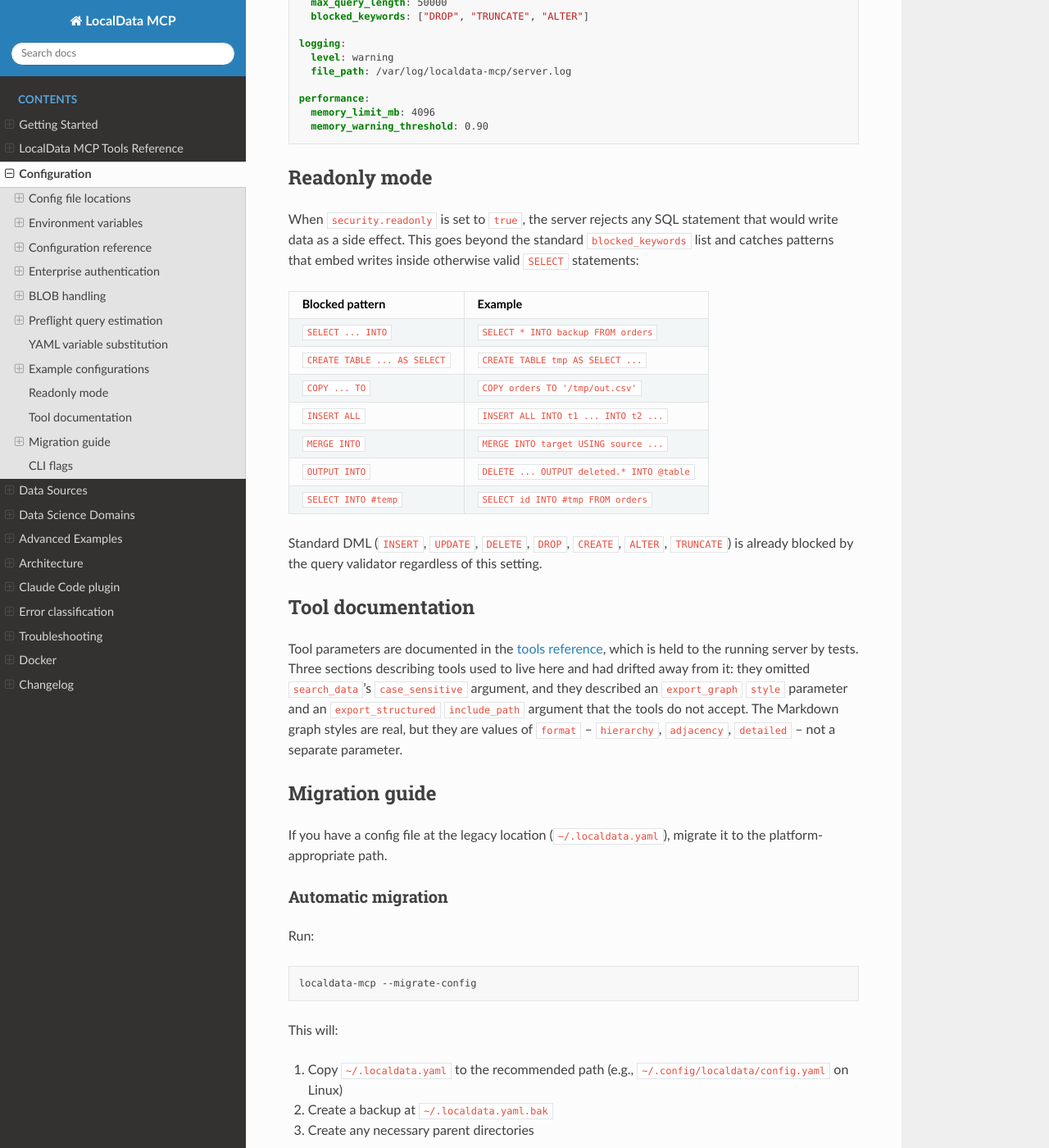
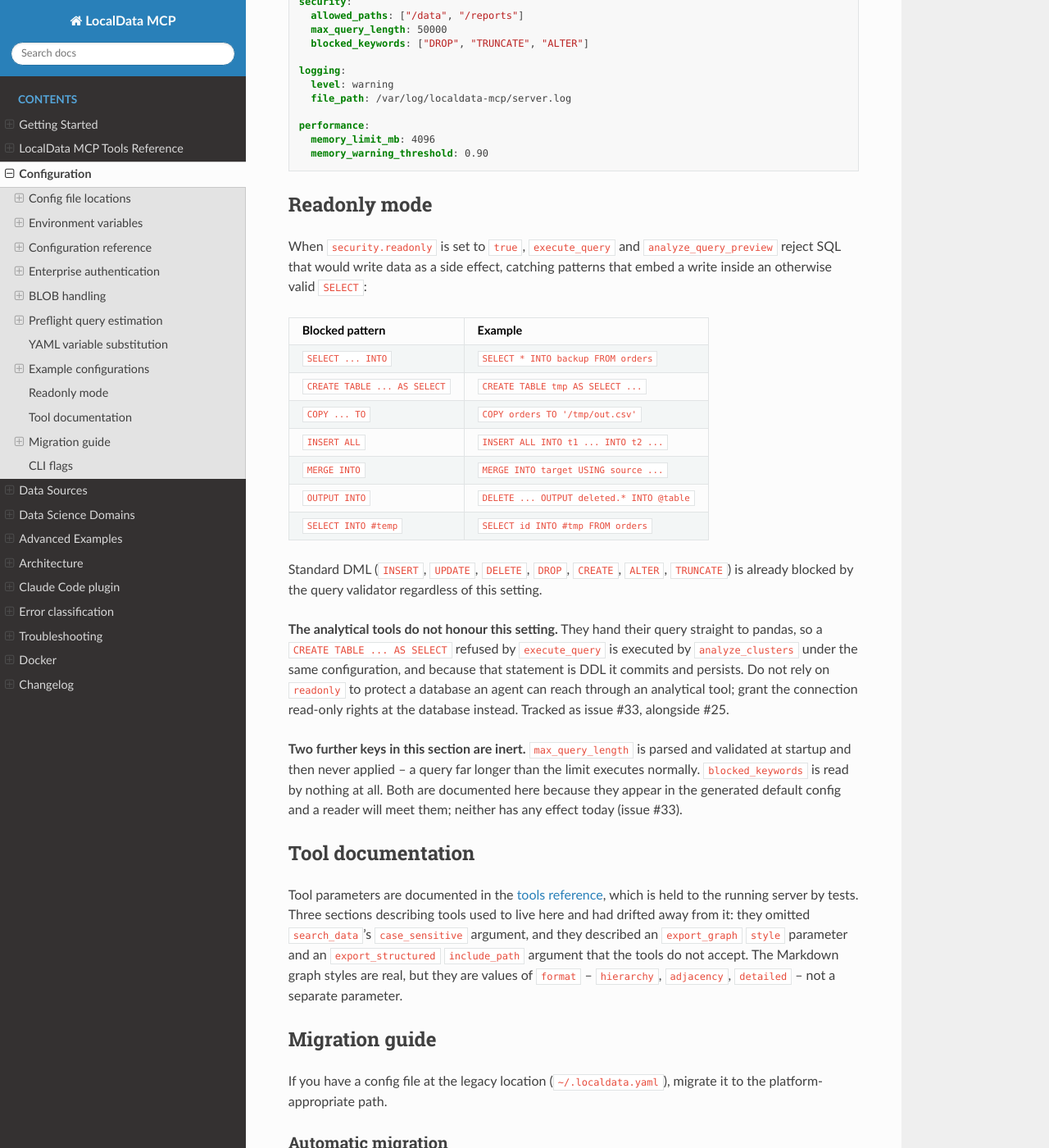
Before and after one commit to ChrisGVE/localdata-mcp, a Sphinx documentation site: the page built from docs/configuration.md, in a window 1280 px wide and 1400 px high, scrolled down 14247 px. Shown: the whole window at 82% size. Built offline with Sphinx 7.4.7 and the Read the Docs theme 3.1.0, drawn with Linux system fonts in a browser that asks for light colours; some of the changed text lies outside the part shown.

Commit message:
docs(security): say what the security switches actually do
The configured security controls were executed rather than read, and three do
not hold. All three are now described truthfully
and filed as issue #33.

**`security.readonly: true` does not stop an analytical tool from writing.** With
readonly on, `execute_query` correctly refuses `CREATE TABLE evil AS SELECT * FROM
t`; `analyze_clusters` given the same statement executes it, and because DDL
auto-commits the table is still there afterwards. This is worse than the `DELETE`
case in issue #25, which rolled back only because it ran in an uncommitted
transaction. Someone who sets this switch on a database they care about has been
told writes are rejected.

**`security.max_query_length` is never applied.** Set to 50, a 198-character
SELECT executes and returns rows. The limit is validated at startup and there is
enforcement code in `security/validation.py`, but nothing on the live path calls
it -- the same condition as `connection_manager/`, imported by the domain
packages and governing nothing.

**`security.blocked_keywords` is read by nothing at all.** It exists in the schema
and in the generated default config, and setting it has no effect of any kind.

Each is now labelled at every point it is promised, not only where it was first
spotted: the key table, the environment-variable table, the Readonly mode
section and the getting-started security section. Sweeping by claim is the lesson here -- a regression
this cycle was caused by correcting one page and not its sibling.

Which is also fixed here: `docs/domains/pattern-recognition.md` had been
"corrected" earlier in this cycle from the working tokens `gmm` and `lof` to
`gaussian_mixture` and `local_outlier_factor`, both of which raise, while
`docs/tools-reference.md` was corrected in the opposite, right direction. A
repo-wide sweep for the whole token set found no other instance.

```diff
--- a/docs/configuration.md
+++ b/docs/configuration.md
@@ -100,7 +100,7 @@ Define databases with the pattern `LOCALDATA_DB_<NAME>_<PROPERTY>`:
 | Variable | Maps to | Type | Default |
 |----------|---------|------|---------|
 | `LOCALDATA_SECURITY_RESTRICT_PATHS` | `security.restrict_paths` | `bool` | `true` |
-| `LOCALDATA_SECURITY_MAX_QUERY_LENGTH` | `security.max_query_length` | `int` | `10000` |
+| `LOCALDATA_SECURITY_MAX_QUERY_LENGTH` | `security.max_query_length` | `int` | `10000` (inert, issue #33) |
 
 ### Disk budget
 
@@ -216,9 +216,9 @@ Controls query and path security.
 |-----|------|---------|-------------|
 | `restrict_paths` | `bool` | `true` | When enabled, file access is limited to `allowed_paths` |
 | `allowed_paths` | `list[str]` | `["."]` | Directories the server can access (only enforced when `restrict_paths` is true) |
-| `readonly` | `bool` | `false` | Block all write-oriented SQL operations (see Readonly mode section below) |
-| `max_query_length` | `int` | `10000` | Maximum allowed SQL query length in characters |
-| `blocked_keywords` | `list[str]` | `[]` | SQL keywords to reject (e.g., `["DROP", "TRUNCATE"]`) |
+| `readonly` | `bool` | `false` | Block write-oriented SQL on `execute_query` and `analyze_query_preview` only — see Readonly mode below |
+| `max_query_length` | `int` | `10000` | Parsed and validated, then never applied (issue #33) |
+| `blocked_keywords` | `list[str]` | `[]` | Read by nothing; setting it has no effect (issue #33) |
 
 ### `logging`
 
@@ -572,7 +572,9 @@ performance:
 
 ## Readonly mode
 
-When `security.readonly` is set to `true`, the server rejects any SQL statement that would write data as a side effect. This goes beyond the standard `blocked_keywords` list and catches patterns that embed writes inside otherwise valid `SELECT` statements:
+When `security.readonly` is set to `true`, `execute_query` and
+`analyze_query_preview` reject SQL that would write data as a side effect,
+catching patterns that embed a write inside an otherwise valid `SELECT`:
 
 | Blocked pattern | Example |
 |---|---|
@@ -585,6 +587,19 @@ When `security.readonly` is set to `true`, the server rejects any SQL statement
 | `SELECT INTO #temp` | `SELECT id INTO #tmp FROM orders` |
 
 Standard DML (`INSERT`, `UPDATE`, `DELETE`, `DROP`, `CREATE`, `ALTER`, `TRUNCATE`) is already blocked by the query validator regardless of this setting.
+
+**The analytical tools do not honour this setting.** They hand their query
+straight to pandas, so a `CREATE TABLE ... AS SELECT` refused by `execute_query`
+is executed by `analyze_clusters` under the same configuration, and because that
+statement is DDL it commits and persists. Do not rely on `readonly` to protect a
+database an agent can reach through an analytical tool; grant the connection
+read-only rights at the database instead. Tracked as issue #33, alongside #25.
+
+**Two further keys in this section are inert.** `max_query_length` is parsed and
+validated at startup and then never applied -- a query far longer than the limit
+executes normally. `blocked_keywords` is read by nothing at all. Both are
+documented here because they appear in the generated default config and a reader
+will meet them; neither has any effect today (issue #33).
 
 ## Tool documentation
 
```
Also changed, not shown: docs/domains/pattern-recognition.md (+2 -2 lines), docs/getting-started.md (+1 -1 lines).
